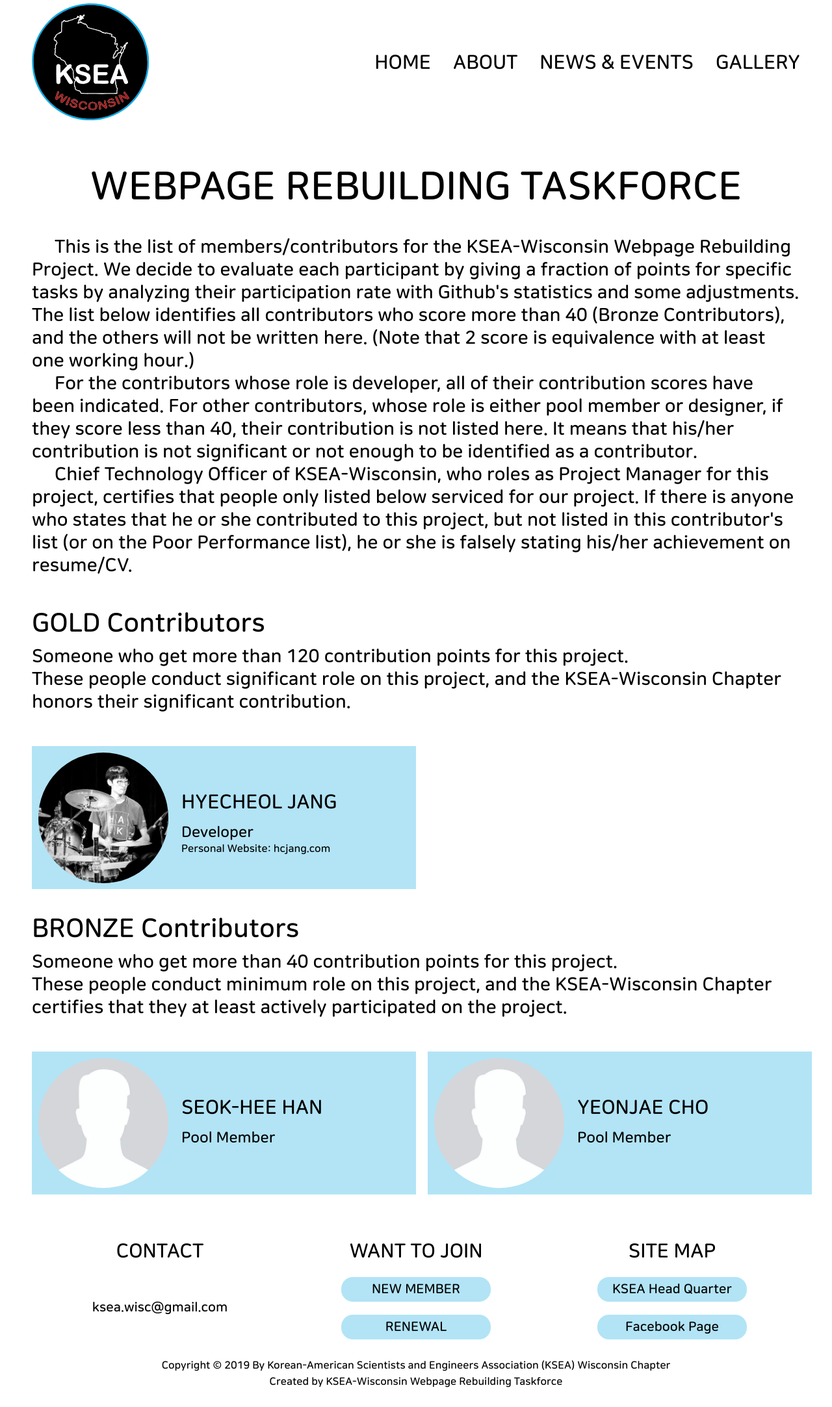
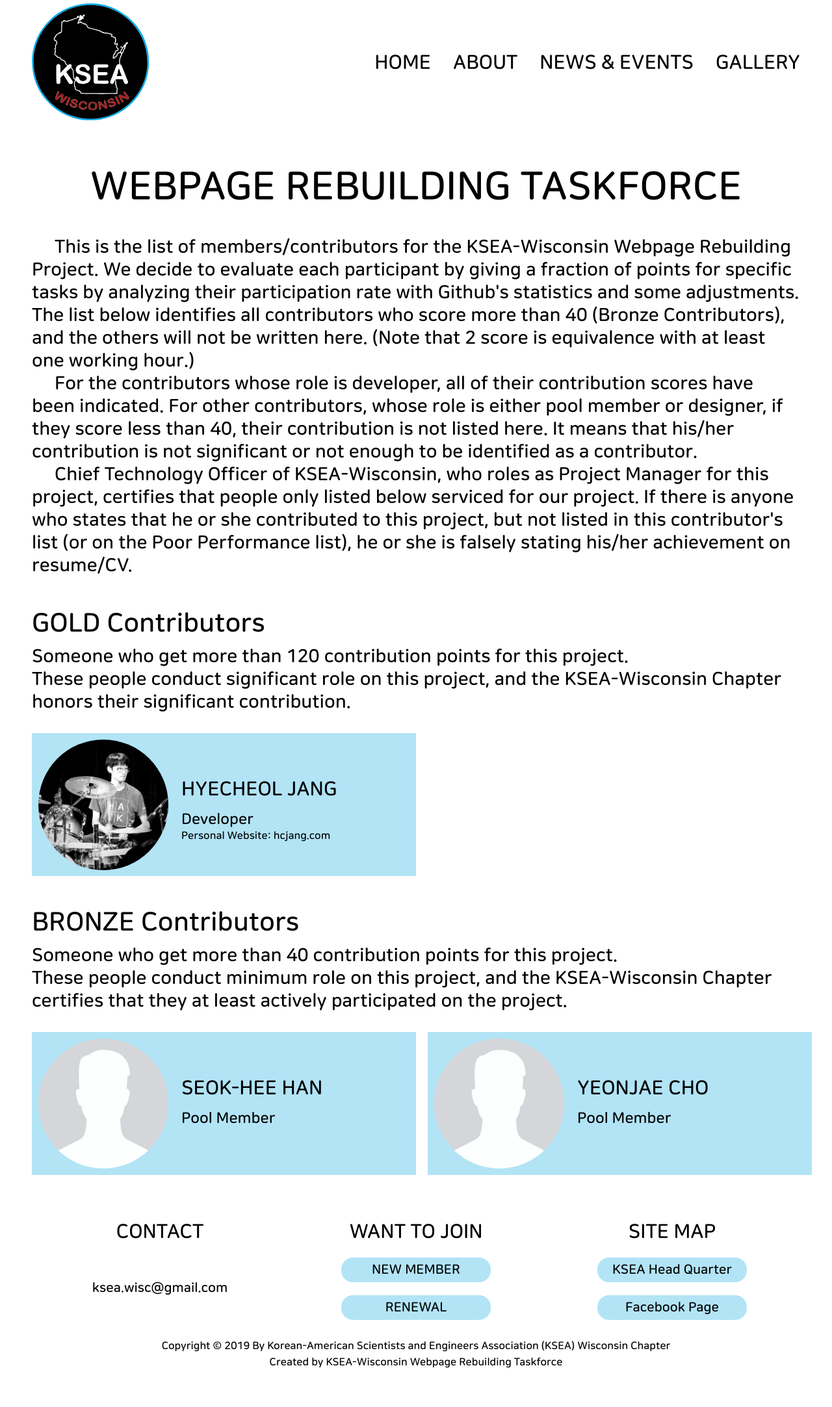
Before and after one commit to KSEAWisconsin/kseawisconsin.github.io, a Jekyll site: the page built from taskforce.html, in a window 1280 px wide. Shown: the whole page at 65% size. Built offline with Jekyll 4.4.1, drawn with Linux system fonts in a browser that asks for light colours; after the commit the page ends 2135 px from its top, so only the background shows below that.

Commit message:
Margin fixed

```diff
--- a/_sass/KSEAWeb.scss
+++ b/_sass/KSEAWeb.scss
@@ -990,11 +990,19 @@
       margin-bottom: 10px;
     }
 
+    #description {
+      margin-bottom: 10px;
+    }
+
     //for tablet website
     @media screen and (min-width: 550px) {
       .sub {
         font-size: 4vw;
         margin-bottom: 10px;
+      }
+
+      #description {
+        margin-bottom: 30px;
       }
     }
 
@@ -1012,7 +1020,7 @@
       column-gap: 18px;
       row-gap: 10px;
       margin-top: 0px;
-      margin-bottom: 40px;
+      margin-bottom: 25px;
 
       .ppl-wrapper {
         height: 115px;
@@ -1054,6 +1062,7 @@
       .grid_wrapper {
         grid-template-columns: 100%;
         row-gap: 20px;
+        margin-bottom: 50px;
 
         .ppl-wrapper {
           height: 220px;
@@ -1090,6 +1099,7 @@
       .grid_wrapper {
         grid-template-columns: 50% 50%;
         row-gap: 20px;
+        margin-bottom: 50px;
 
         .ppl-wrapper {
           height: 220px;
```
